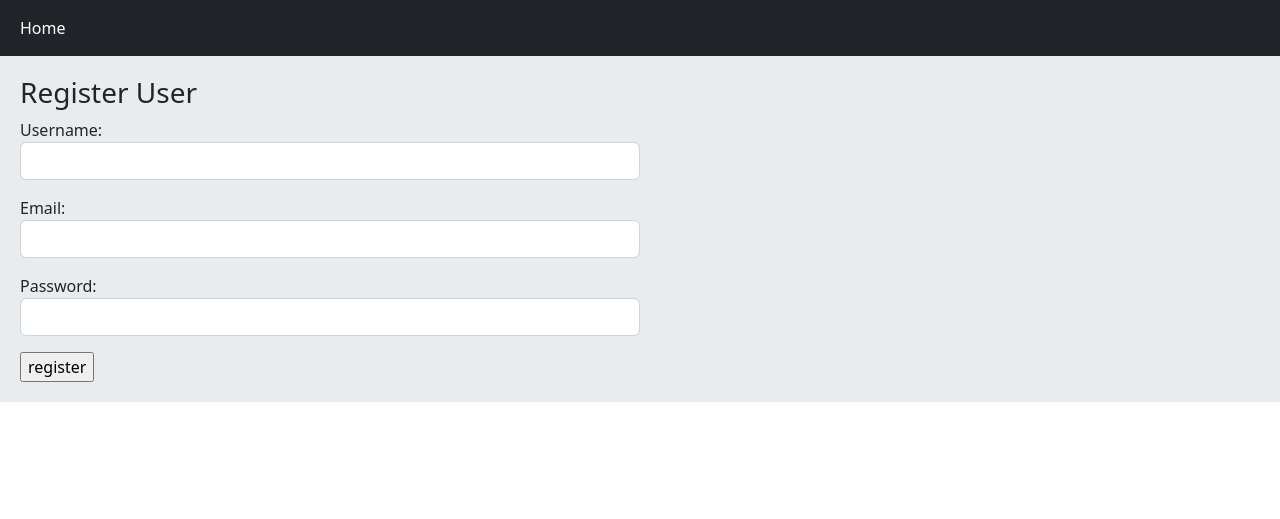
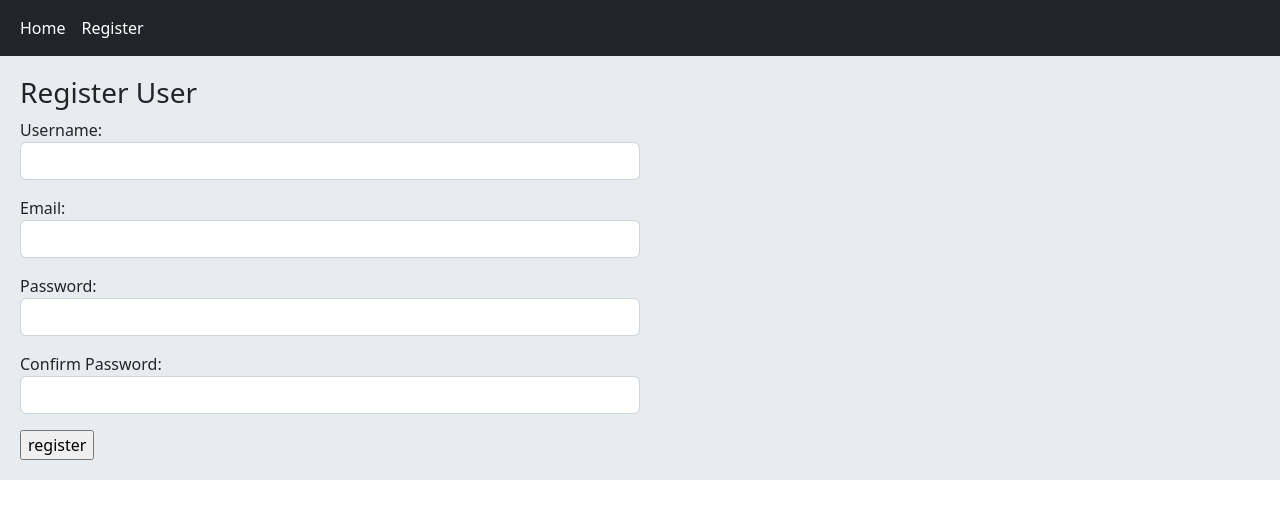
Before and after one commit to mohamadsajjadi/Django-Social-Media, a Django app: page /account/register/ in a window 1280 px wide. Shown: the top 519 px of the page. Run offline with Django 4.2, Linux system fonts and the light colour scheme.

Commit message:
ovverride clen form method

```diff
--- a/A/account/forms.py
+++ b/A/account/forms.py
@@ -1,7 +1,34 @@
 from django import forms
+from django.contrib.auth.models import User
+from django.core.exceptions import ValidationError
 
 
 class UserRegistrationForm(forms.Form):
     username = forms.CharField(widget=forms.TextInput(attrs={'class': 'form-control'}))
     email = forms.EmailField(widget=forms.EmailInput(attrs={'class': 'form-control'}))
-    password = forms.CharField(widget=forms.PasswordInput(attrs={'class': 'form-control'}))
+    password1 = forms.CharField(label='Password', widget=forms.PasswordInput(attrs={'class': 'form-control'}))
+    password2 = forms.CharField(label='Confirm Password', widget=forms.PasswordInput(attrs={'class': 'form-control'}))
+
+    def clean_email(self):
+        email = self.cleaned_data['email']
+        user = User.objects.filter(email=email).exists()
+        if user:
+            raise ValidationError('This email is already exist!')
+        return email
+
+    def clean_username(self):
+        username = self.cleaned_data['username']
+        user = User.objects.filter(username=username).exists()
+        if user:
+            raise ValidationError('This username is already exist!')
+        return username
+
+    def clean(self):
+        cd = super().clean()
+        p1 = cd.get('password1')
+        p2 = cd.get('password2')
+        if p1 and p2:
+            if p1 != p2:
+                raise ValidationError("Password must match")
+        else:
+            raise ValidationError("Enter the both of password")
--- a/A/account/views.py
+++ b/A/account/views.py
@@ -17,7 +17,7 @@ class RegisterView(View):
         form = self.form_classes(request.POST)
         if form.is_valid():
             cd = form.cleaned_data
-            User.objects.create_user(username=cd['username'], email=cd['email'], password=cd['password'])
+            User.objects.create_user(username=cd['username'], email=cd['email'], password=cd['password1'])
             messages.success(request, 'you registered succefully', 'success')
             return redirect('home:home')
         return render(request, self.templates_name, {"form": form})
--- a/A/templates/inc/navbar.html
+++ b/A/templates/inc/navbar.html
@@ -2,6 +2,7 @@
     <div class="container-fluid">
         <div class="navbar-nav">
             <a class="nav-link active" aria-current="page" href="{% url 'home:home' %}">Home</a>
+            <a class="nav-link active" aria-current="page" href="{% url 'account:user_register' %}">Register</a>
         </div>
     </div>
 </nav>
```
